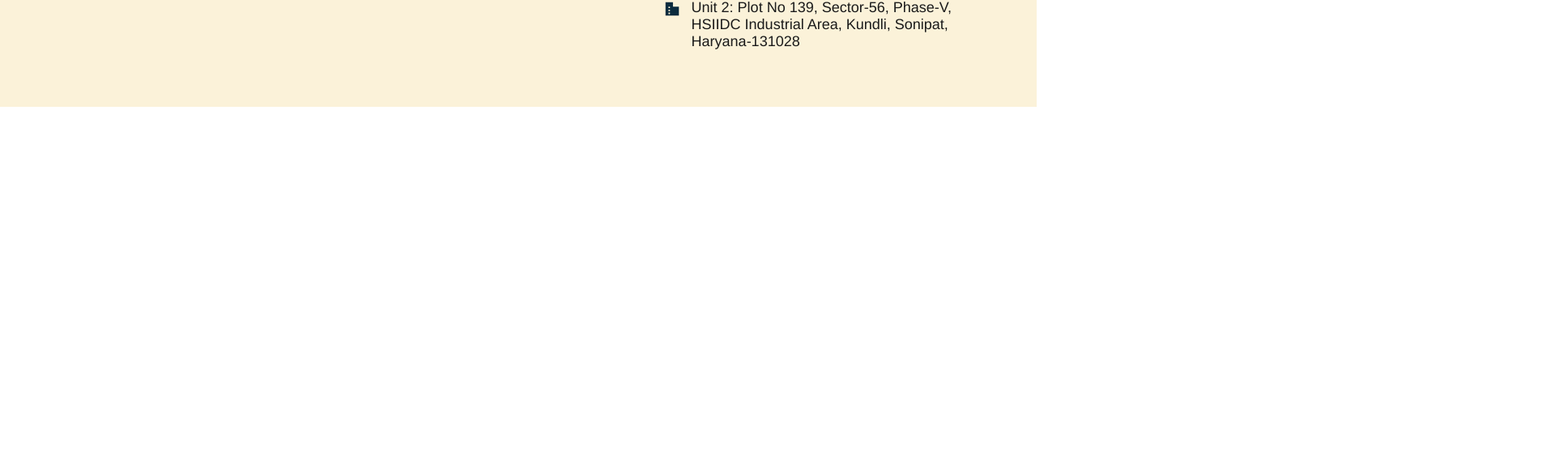
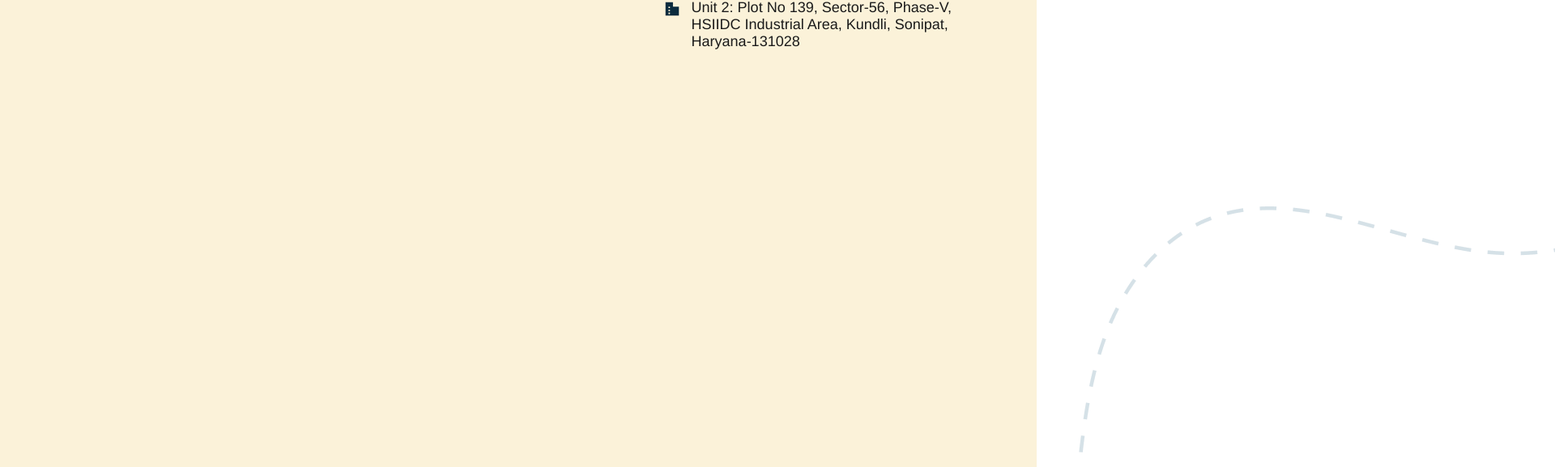
Before and after one commit to neeelpatell19/seedo-sanson, a Vue app: page /about in a window 1280 px wide. Shown: the part 6968-7545 px from the top of the page at 81% size, 1920 px wide, since content can reach past the window. Before the commit the page ends 7100 px from the top, so only its background shows below. Built offline with nearby package versions, Linux system fonts and the light colour scheme; no server answers.

Commit message:
Update Footer.vue

```diff
--- a/src/components/OtherComponents/Footer/Footer.vue
+++ b/src/components/OtherComponents/Footer/Footer.vue
@@ -99,7 +99,12 @@
                     </p>
                 </div>
             </div>
+
+
         </div>
+        <div class="ft__octopus">
+                <img src="/Images/FooterImage.png" alt="">
+            </div>
     </footer>
 </template>
 
```
